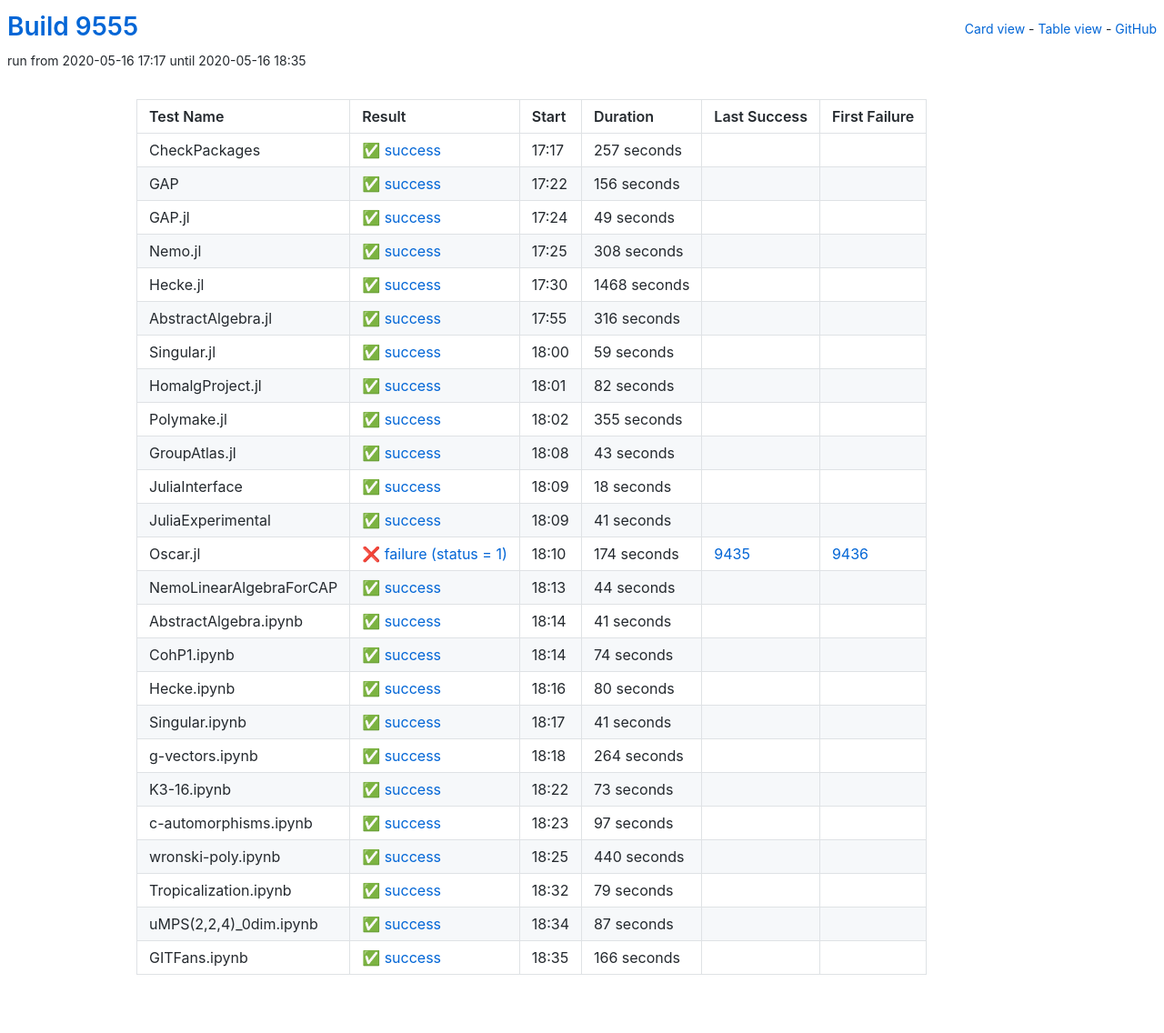
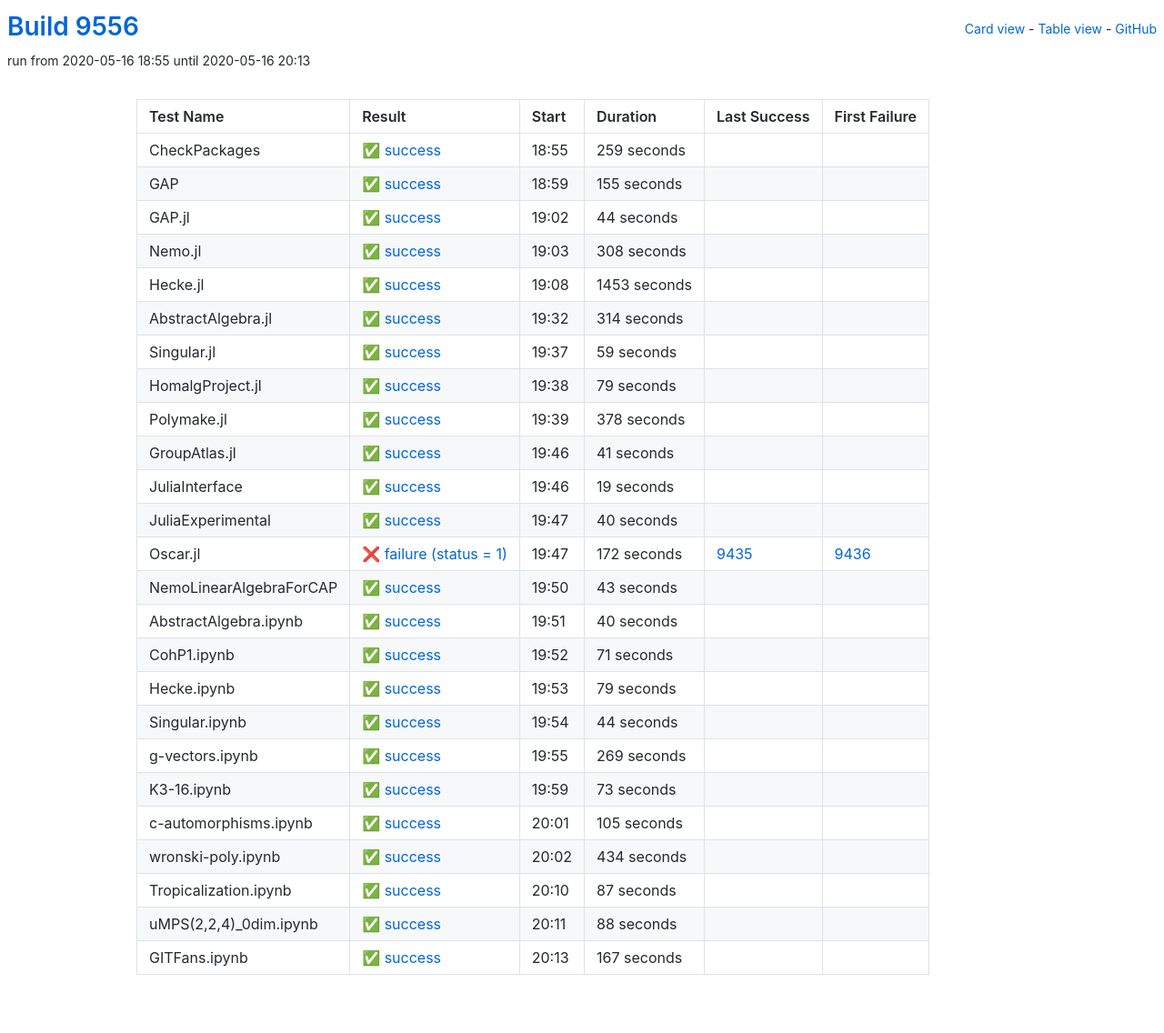
Before and after one commit to oscar-system/oscar-ci-status, a Jekyll site: the page built from table.html, in a window 1280 px wide. Shown: the whole page at 91% size. Built offline with Jekyll 4.4.1, drawn with Linux system fonts in a browser that asks for light colours.

Commit message:
Build 9556

```diff
--- a/_data/ci.yml
+++ b/_data/ci.yml
@@ -1,41 +1,41 @@
-build: 9555
-build_url: https://oscarci.mathematik.uni-kl.de/job/oscar/9555/
+build: 9556
+build_url: https://oscarci.mathematik.uni-kl.de/job/oscar/9556/
 job: oscar
 tests:
-- duration: 257
+- duration: 259
   exitcode: 0
   first_failure: false
   first_failure_url: null
   id: checkpackages
   last_success: false
   last_success_url: null
-  log: https://oscarci.mathematik.uni-kl.de/job/oscar/9555/artifact/logs/build-9555/CheckPackages.log
+  log: https://oscarci.mathematik.uni-kl.de/job/oscar/9556/artifact/logs/build-9556/CheckPackages.log
   name: CheckPackages
-  start: 2020-05-16 17:17
+  start: 2020-05-16 18:55
   status: success
   success: true
-- duration: 156
+- duration: 155
   exitcode: 0
   first_failure: false
   first_failure_url: null
   id: gap
   last_success: false
   last_success_url: null
-  log: https://oscarci.mathematik.uni-kl.de/job/oscar/9555/artifact/logs/build-9555/GAP.log
+  log: https://oscarci.mathematik.uni-kl.de/job/oscar/9556/artifact/logs/build-9556/GAP.log
   name: GAP
-  start: 2020-05-16 17:22
+  start: 2020-05-16 18:59
   status: success
   success: true
-- duration: 49
+- duration: 44
   exitcode: 0
   first_failure: false
   first_failure_url: null
   id: gap-jl
   last_success: false
   last_success_url: null
-  log: https://oscarci.mathematik.uni-kl.de/job/oscar/9555/artifact/logs/build-9555/GAP.jl.log
+  log: https://oscarci.mathematik.uni-kl.de/job/oscar/9556/artifact/logs/build-9556/GAP.jl.log
   name: GAP.jl
-  start: 2020-05-16 17:24
+  start: 2020-05-16 19:02
   status: success
   success: true
 - duration: 308
@@ -45,33 +45,33 @@
   id: nemo-jl
   last_success: false
   last_success_url: null
-  log: https://oscarci.mathematik.uni-kl.de/job/oscar/9555/artifact/logs/build-9555/Nemo.jl.log
+  log: https://oscarci.mathematik.uni-kl.de/job/oscar/9556/artifact/logs/build-9556/Nemo.jl.log
   name: Nemo.jl
-  start: 2020-05-16 17:25
+  start: 2020-05-16 19:03
   status: success
   success: true
-- duration: 1468
+- duration: 1453
   exitcode: 0
   first_failure: false
   first_failure_url: null
   id: hecke-jl
   last_success: false
   last_success_url: null
-  log: https://oscarci.mathematik.uni-kl.de/job/oscar/9555/artifact/logs/build-9555/Hecke.jl.log
+  log: https://oscarci.mathematik.uni-kl.de/job/oscar/9556/artifact/logs/build-9556/Hecke.jl.log
   name: Hecke.jl
-  start: 2020-05-16 17:30
+  start: 2020-05-16 19:08
   status: success
   success: true
-- duration: 316
+- duration: 314
   exitcode: 0
   first_failure: false
   first_failure_url: null
   id: abstractalgebra-jl
   last_success: false
   last_success_url: null
-  log: https://oscarci.mathematik.uni-kl.de/job/oscar/9555/artifact/logs/build-9555/AbstractAlgebra.jl.log
+  log: https://oscarci.mathematik.uni-kl.de/job/oscar/9556/artifact/logs/build-9556/AbstractAlgebra.jl.log
   name: AbstractAlgebra.jl
-  start: 2020-05-16 17:55
+  start: 2020-05-16 19:32
   status: success
   success: true
 - duration: 59
@@ -81,153 +81,153 @@
   id: singular-jl
   last_success: false
   last_success_url: null
-  log: https://oscarci.mathematik.uni-kl.de/job/oscar/9555/artifact/logs/build-9555/Singular.jl.log
+  log: https://oscarci.mathematik.uni-kl.de/job/oscar/9556/artifact/logs/build-9556/Singular.jl.log
   name: Singular.jl
-  start: 2020-05-16 18:00
+  start: 2020-05-16 19:37
   status: success
   success: true
-- duration: 82
+- duration: 79
   exitcode: 0
   first_failure: false
   first_failure_url: null
   id: homalgproject-jl
   last_success: false
   last_success_url: null
-  log: https://oscarci.mathematik.uni-kl.de/job/oscar/9555/artifact/logs/build-9555/HomalgProject.jl.log
+  log: https://oscarci.mathematik.uni-kl.de/job/oscar/9556/artifact/logs/build-9556/HomalgProject.jl.log
   name: HomalgProject.jl
-  start: 2020-05-16 18:01
+  start: 2020-05-16 19:38
   status: success
   success: true
-- duration: 355
+- duration: 378
   exitcode: 0
   first_failure: false
   first_failure_url: null
   id: polymake-jl
   last_success: false
   last_success_url: null
-  log: https://oscarci.mathematik.uni-kl.de/job/oscar/9555/artifact/logs/build-9555/Polymake.jl.log
+  log: https://oscarci.mathematik.uni-kl.de/job/oscar/9556/artifact/logs/build-9556/Polymake.jl.log
   name: Polymake.jl
-  start: 2020-05-16 18:02
+  start: 2020-05-16 19:39
   status: success
   success: true
-- duration: 43
+- duration: 41
   exitcode: 0
   first_failure: false
   first_failure_url: null
   id: groupatlas-jl
   last_success: false
   last_success_url: null
-  log: https://oscarci.mathematik.uni-kl.de/job/oscar/9555/artifact/logs/build-9555/GroupAtlas.jl.log
+  log: https://oscarci.mathematik.uni-kl.de/job/oscar/9556/artifact/logs/build-9556/GroupAtlas.jl.log
   name: GroupAtlas.jl
-  start: 2020-05-16 18:08
+  start: 2020-05-16 19:46
   status: success
   success: true
-- duration: 18
+- duration: 19
   exitcode: 0
   first_failure: false
   first_failure_url: null
   id: juliainterface
   last_success: false
   last_success_url: null
-  log: https://oscarci.mathematik.uni-kl.de/job/oscar/9555/artifact/logs/build-9555/JuliaInterface.log
+  log: https://oscarci.mathematik.uni-kl.de/job/oscar/9556/artifact/logs/build-9556/JuliaInterface.log
   name: JuliaInterface
-  start: 2020-05-16 18:09
+  start: 2020-05-16 19:46
   status: success
   success: true
-- duration: 41
+- duration: 40
   exitcode: 0
   first_failure: false
   first_failure_url: null
   id: juliaexperimental
   last_success: false
   last_success_url: null
-  log: https://oscarci.mathematik.uni-kl.de/job/oscar/9555/artifact/logs/build-9555/JuliaExperimental.log
+  log: https://oscarci.mathematik.uni-kl.de/job/oscar/9556/artifact/logs/build-9556/JuliaExperimental.log
   name: JuliaExperimental
-  start: 2020-05-16 18:09
+  start: 2020-05-16 19:47
   status: success
   success: true
-- duration: 174
+- duration: 172
   exitcode: 1
   first_failure: 9436
   first_failure_url: https://oscarci.mathematik.uni-kl.de/job/oscar/9436/
   id: oscar-jl
   last_success: 9435
   last_success_url: https://oscarci.mathematik.uni-kl.de/job/oscar/9435/
-  log: https://oscarci.mathematik.uni-kl.de/job/oscar/9555/artifact/logs/build-9555/Oscar.jl.log
+  log: https://oscarci.mathematik.uni-kl.de/job/oscar/9556/artifact/logs/build-9556/Oscar.jl.log
   name: Oscar.jl
-  start: 2020-05-16 18:10
+  start: 2020-05-16 19:47
   status: failure
   success: false
-- duration: 44
+- duration: 43
   exitcode: 0
   first_failure: false
   first_failure_url: null
   id: nemolinearalgebraforcap
   last_success: false
   last_success_url: null
-  log: https://oscarci.mathematik.uni-kl.de/job/oscar/9555/artifact/logs/build-9555/NemoLinearAlgebraForCAP.log
+  log: https://oscarci.mathematik.uni-kl.de/job/oscar/9556/artifact/logs/build-9556/NemoLinearAlgebraForCAP.log
   name: NemoLinearAlgebraForCAP
-  start: 2020-05-16 18:13
+  start: 2020-05-16 19:50
   status: success
   success: true
-- duration: 41
+- duration: 40
   exitcode: 0
   first_failure: false
   first_failure_url: null
   id: abstractalgebra-ipynb
   last_success: false
   last_success_url: null
-  log: https://oscarci.mathematik.uni-kl.de/job/oscar/9555/artifact/logs/build-9555/AbstractAlgebra.ipynb.log
+  log: https://oscarci.mathematik.uni-kl.de/job/oscar/9556/artifact/logs/build-9556/AbstractAlgebra.ipynb.log
   name: AbstractAlgebra.ipynb
-  start: 2020-05-16 18:14
+  start: 2020-05-16 19:51
   status: success
   success: true
-- duration: 74
+- duration: 71
   exitcode: 0
   first_failure: false
   first_failure_url: null
   id: cohp1-ipynb
   last_success: false
   last_success_url: null
-  log: https://oscarci.mathematik.uni-kl.de/job/oscar/9555/artifact/logs/build-9555/CohP1.ipynb.log
+  log: https://oscarci.mathematik.uni-kl.de/job/oscar/9556/artifact/logs/build-9556/CohP1.ipynb.log
   name: CohP1.ipynb
-  start: 2020-05-16 18:14
+  start: 2020-05-16 19:52
   status: success
   success: true
-- duration: 80
+- duration: 79
   exitcode: 0
   first_failure: false
   first_failure_url: null
   id: hecke-ipynb
   last_success: false
   last_success_url: null
-  log: https://oscarci.mathematik.uni-kl.de/job/oscar/9555/artifact/logs/build-9555/Hecke.ipynb.log
+  log: https://oscarci.mathematik.uni-kl.de/job/oscar/9556/artifact/logs/build-9556/Hecke.ipynb.log
   name: Hecke.ipynb
-  start: 2020-05-16 18:16
+  start: 2020-05-16 19:53
   status: success
   success: true
-- duration: 41
+- duration: 44
   exitcode: 0
   first_failure: false
   first_failure_url: null
   id: singular-ipynb
   last_success: false
   last_success_url: null
-  log: https://oscarci.mathematik.uni-kl.de/job/oscar/9555/artifact/logs/build-9555/Singular.ipynb.log
+  log: https://oscarci.mathematik.uni-kl.de/job/oscar/9556/artifact/logs/build-9556/Singular.ipynb.log
   name: Singular.ipynb
-  start: 2020-05-16 18:17
+  start: 2020-05-16 19:54
   status: success
   success: true
-- duration: 264
+- duration: 269
   exitcode: 0
   first_failure: false
   first_failure_url: null
   id: g-vectors-ipynb
   last_success: false
   last_success_url: null
-  log: https://oscarci.mathematik.uni-kl.de/job/oscar/9555/artifact/logs/build-9555/g-vectors.ipynb.log
+  log: https://oscarci.mathematik.uni-kl.de/job/oscar/9556/artifact/logs/build-9556/g-vectors.ipynb.log
   name: g-vectors.ipynb
-  start: 2020-05-16 18:18
+  start: 2020-05-16 19:55
   status: success
   success: true
 - duration: 73
@@ -237,68 +237,68 @@
   id: k3-16-ipynb
   last_success: false
   last_success_url: null
-  log: https://oscarci.mathematik.uni-kl.de/job/oscar/9555/artifact/logs/build-9555/K3-16.ipynb.log
+  log: https://oscarci.mathematik.uni-kl.de/job/oscar/9556/artifact/logs/build-9556/K3-16.ipynb.log
   name: K3-16.ipynb
-  start: 2020-05-16 18:22
+  start: 2020-05-16 19:59
   status: success
   success: true
-- duration: 97
+- duration: 105
   exitcode: 0
   first_failure: false
   first_failure_url: null
   id: c-automorphisms-ipynb
   last_success: false
   last_success_url: null
-  log: https://oscarci.mathematik.uni-kl.de/job/oscar/9555/artifact/logs/build-9555/c-automorphisms.ipynb.log
+  log: https://oscarci.mathematik.uni-kl.de/job/oscar/9556/artifact/logs/build-9556/c-automorphisms.ipynb.log
   name: c-automorphisms.ipynb
-  start: 2020-05-16 18:23
+  start: 2020-05-16 20:01
   status: success
   success: true
-- duration: 440
+- duration: 434
   exitcode: 0
   first_failure: false
   first_failure_url: null
   id: wronski-poly-ipynb
   last_success: false
   last_success_url: null
-  log: https://oscarci.mathematik.uni-kl.de/job/oscar/9555/artifact/logs/build-9555/wronski-poly.ipynb.log
+  log: https://oscarci.mathematik.uni-kl.de/job/oscar/9556/artifact/logs/build-9556/wronski-poly.ipynb.log
   name: wronski-poly.ipynb
-  start: 2020-05-16 18:25
+  start: 2020-05-16 20:02
   status: success
   success: true
-- duration: 79
+- duration: 87
   exitcode: 0
   first_failure: false
   first_failure_url: null
   id: tropicalization-ipynb
   last_success: false
   last_success_url: null
-  log: https://oscarci.mathematik.uni-kl.de/job/oscar/9555/artifact/logs/build-9555/Tropicalization.ipynb.log
+  log: https://oscarci.mathematik.uni-kl.de/job/oscar/9556/artifact/logs/build-9556/Tropicalization.ipynb.log
   name: Tropicalization.ipynb
-  start: 2020-05-16 18:32
+  start: 2020-05-16 20:10
   status: success
   success: true
-- duration: 87
+- duration: 88
   exitcode: 0
   first_failure: false
   first_failure_url: null
   id: umps-2-2-4-0dim-ipynb
   last_success: false
   last_success_url: null
-  log: https://oscarci.mathematik.uni-kl.de/job/oscar/9555/artifact/logs/build-9555/uMPS-2-2-4-_0dim.ipynb.log
+  log: https://oscarci.mathematik.uni-kl.de/job/oscar/9556/artifact/logs/build-9556/uMPS-2-2-4-_0dim.ipynb.log
   name: uMPS(2,2,4)_0dim.ipynb
-  start: 2020-05-16 18:34
+  start: 2020-05-16 20:11
   status: success
   success: true
-- duration: 166
+- duration: 167
   exitcode: 0
   first_failure: false
   first_failure_url: null
   id: gitfans-ipynb
   last_success: false
   last_success_url: null
-  log: https://oscarci.mathematik.uni-kl.de/job/oscar/9555/artifact/logs/build-9555/GITFans.ipynb.log
+  log: https://oscarci.mathematik.uni-kl.de/job/oscar/9556/artifact/logs/build-9556/GITFans.ipynb.log
   name: GITFans.ipynb
-  start: 2020-05-16 18:35
+  start: 2020-05-16 20:13
   status: success
   success: true
```
Also changed, not shown: README.md.
